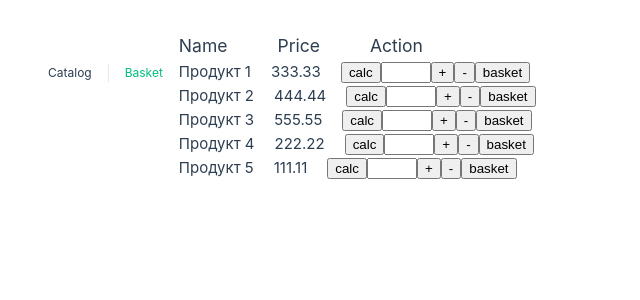
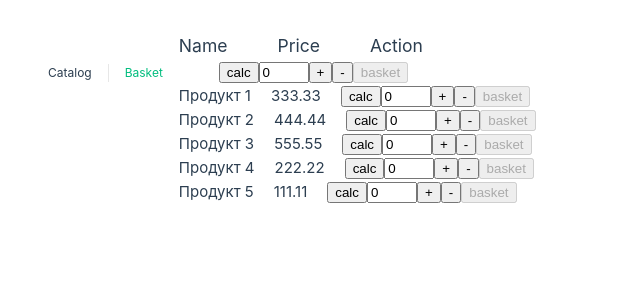
Before and after one commit to Ann-Fox/test-vue, a Vue app: page / in a window 1280 px wide. Shown: the top 300 px of the page, without its empty margins (0-640 px from the left). Built offline with nearby package versions, Linux system fonts and the light colour scheme.

Commit message:
add calculator

```diff
--- a/src/components/CatalogItem.vue
+++ b/src/components/CatalogItem.vue
@@ -1,7 +1,7 @@
 <script setup>
 // import WelcomeItem from './WelcomeItem.vue'
 // import { storeToRefs } from 'pinia';
-// import { ref } from 'vue';
+import { ref } from 'vue';
 // import { useCounterStore } from '../stores/counter'
 
 const props = defineProps ({
@@ -17,23 +17,37 @@ priceProduct: {
 
 // const store = useCounterStore()
 
-
-
+const qty = ref(0)
+const numCalc = ref([1,2,3,4,5,6,7,8,9])
+const showCalc  = ref(false)
 </script>
 
 <template>
 <section class="product-item">
+
   <div class="name-price">
     <div>{{ nameProduct }}</div>
     <div>{{ priceProduct }}</div>
   </div>
+
   <div class="action">
-    <button>calc</button>
-    <input type="number">
-    <button>+</button>
-    <button>-</button>
-    <button>basket</button>
+
+    <button class="calc" @click="showCalc = !showCalc">calc</button>
+
+      <div class="calc__show" v-if="showCalc">
+        <button v-for="num in numCalc" :key="num" @click="qty = qty*10+num">
+          {{ num }}
+        </button>
+        <button class="del" @click="qty=Math.trunc(qty/10)">del</button>
+      </div>
+
+
+    <input type="number" v-model="qty">
+    <button @click="qty++">+</button>
+    <button @click="qty--">-</button>
+    <button :disabled="qty <= 0">basket</button>
   </div>
+
 </section>
 </template>
 
@@ -49,4 +63,21 @@ input {
   display: flex;
   gap: 20px;
 }
+
+.calc {
+  position: relative;
+}
+.calc__show {
+  position: absolute;
+  padding: 15px;
+  z-index: 1000;
+  background: #00bd7e;
+
+  display: grid;
+  grid-template-columns: repeat(3, 1fr);
+  grid-template-rows: repeat(4, 1fr);
+  grid-column-gap: 10px;
+  grid-row-gap: 10px;
+
+}
 </style>
--- a/src/stores/counter.js
+++ b/src/stores/counter.js
@@ -2,8 +2,8 @@ import { ref } from 'vue'
 import { defineStore } from 'pinia'
 
 export const useCounterStore = defineStore('counter', () => {
-  const count = ref([])
+  const item = ref([])
 
 
-  return { count }
+  return { item }
 })
--- a/src/views/CatalogView.vue
+++ b/src/views/CatalogView.vue
@@ -33,6 +33,7 @@ const products = [
       <h3>Action</h3>
     </section>
     <section class="catalog">
+      <CatalogItem></CatalogItem>
       <CatalogItem v-for="product in products" :key="product.id" :name-product = 'product.name' :price-product="product.price">
       </CatalogItem>
     </section>
```
